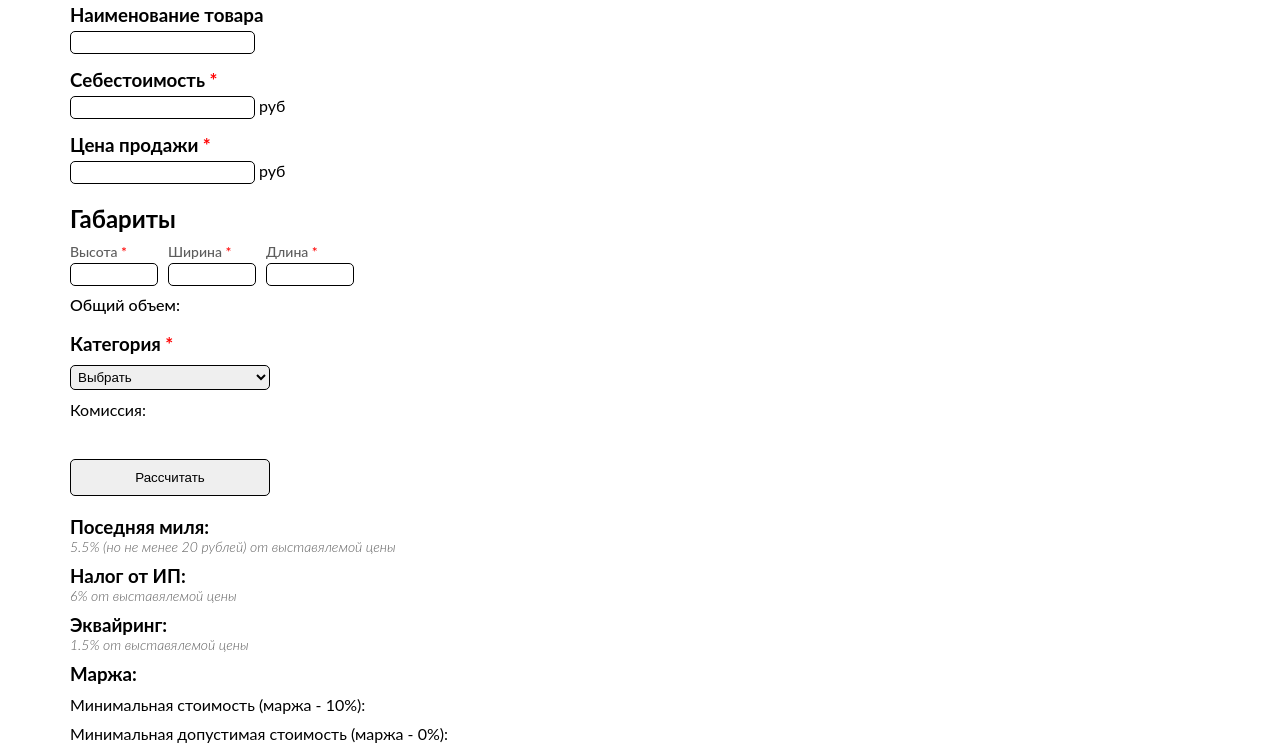
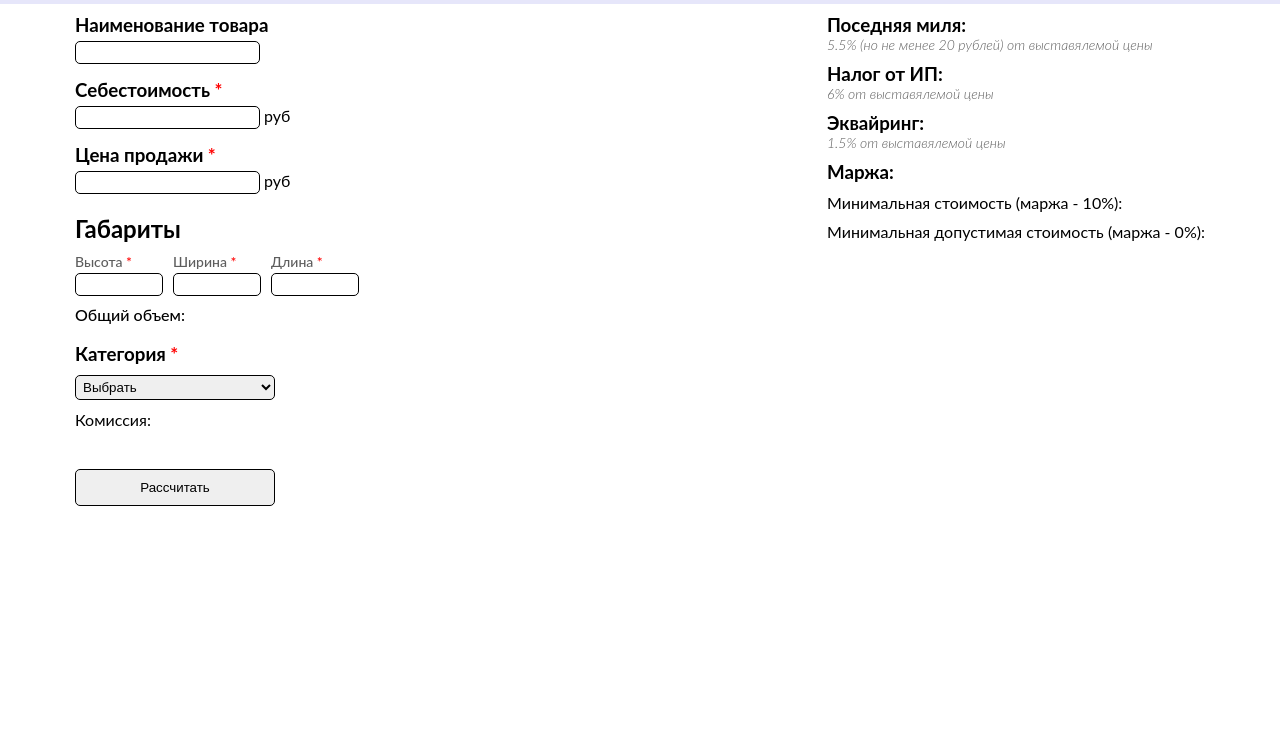
Before and after one commit to NGShpagin/WB_counter, a plain HTML site: page index.html in a window 1280 px wide. Shown: the part 75-818 px from the top of the page. Drawn offline with Linux system fonts and the light colour scheme.

Commit message:
add mob-vers

```diff
--- a/_mediaMob.scss
+++ b/_mediaMob.scss
@@ -3,4 +3,9 @@
     padding-left: calc(50% - $widthMob / 2);
     padding-right: calc(50% - $widthMob / 2);
   }
+
+  .content {
+    flex-direction: column;
+    gap: 30px;
+  }
 }
--- a/index.html
+++ b/index.html
@@ -14,8 +14,8 @@
 <h1>Расчет стоимости товара на WB</h1>
 </header>
 
-<form class="form center">
-
+<div class="content center">
+    <form class="form">
         <section class="general-info">
             <div class="general-info__item">
                 <h3>Наименование товара</h3>
@@ -24,14 +24,12 @@
                 </label>
             </div>
 
-
             <div class="general-info__item necessary">
                 <h3>Себестоимость</h3>
                 <label for="prime-cost">
                     <input id="prime-cost" type="number" class="general-info__attr"> <span>руб</span>
                 </label>
             </div>
-
 
             <div class="general-info__item necessary">
                 <h3>Цена продажи</h3>
@@ -41,8 +39,7 @@
             </div>
         </section>
 
-
-    <div class="dims">
+        <section class="dims">
             <h2>Габариты</h2>
             <div class="dims__box">
                 <div class="dims__item necessary">
@@ -65,7 +62,7 @@
                 </div>
             </div>
             <h3 class="dims__size">Общий объем:</h3>
-    </div>
+        </section>
 
         <div class="categories necessary">
             <h3>Категория</h3>
@@ -83,7 +80,7 @@
         <button class="button" type="button">Рассчитать</button>
     </form>
 
-<section class="final-cost center">
+    <section class="final-cost">
         <div class="last-mile">
             <h3>Поседняя миля: <span class="last-mile-final"></span></h3>
             <p class="reference">5.5% (но не менее 20 рублей) от выставялемой цены</p>
@@ -112,6 +109,7 @@
             <p>Минимальная допустимая стоимость (маржа - 0%): <span class="min-available-cost"></span></p>
         </div>
     </section>
+</div>
 
 <footer>
 
--- a/style.scss
+++ b/style.scss
@@ -16,6 +16,7 @@ body {
 header {
   padding-top: 20px;
   padding-bottom: 20px;
+  background-color: lavender;
 
   h1 {
     text-align: center;
@@ -27,10 +28,19 @@ header {
   padding-right: calc(50% - $widthSite / 2);
 }
 
+.content {
+  display: flex;
+  flex-direction: row;
+  justify-content: space-between;
+  padding-top: 10px;
+}
+
 .form {
   display: flex;
   flex-direction: column;
   gap: 20px;
+  padding-left: 5px;
+  padding-right: 5px;
 }
 
 .general-info {
@@ -133,10 +143,11 @@ header {
 }
 
 .final-cost {
-  margin-top: 20px;
   display: flex;
   flex-direction: column;
   gap: 10px;
+  padding-left: 5px;
+  padding-right: 5px;
 }
 
 @import "mediaTab";
```
Also changed, not shown: style.css, 1 other file. Lines whose indentation alone changed are shown as unchanged.
